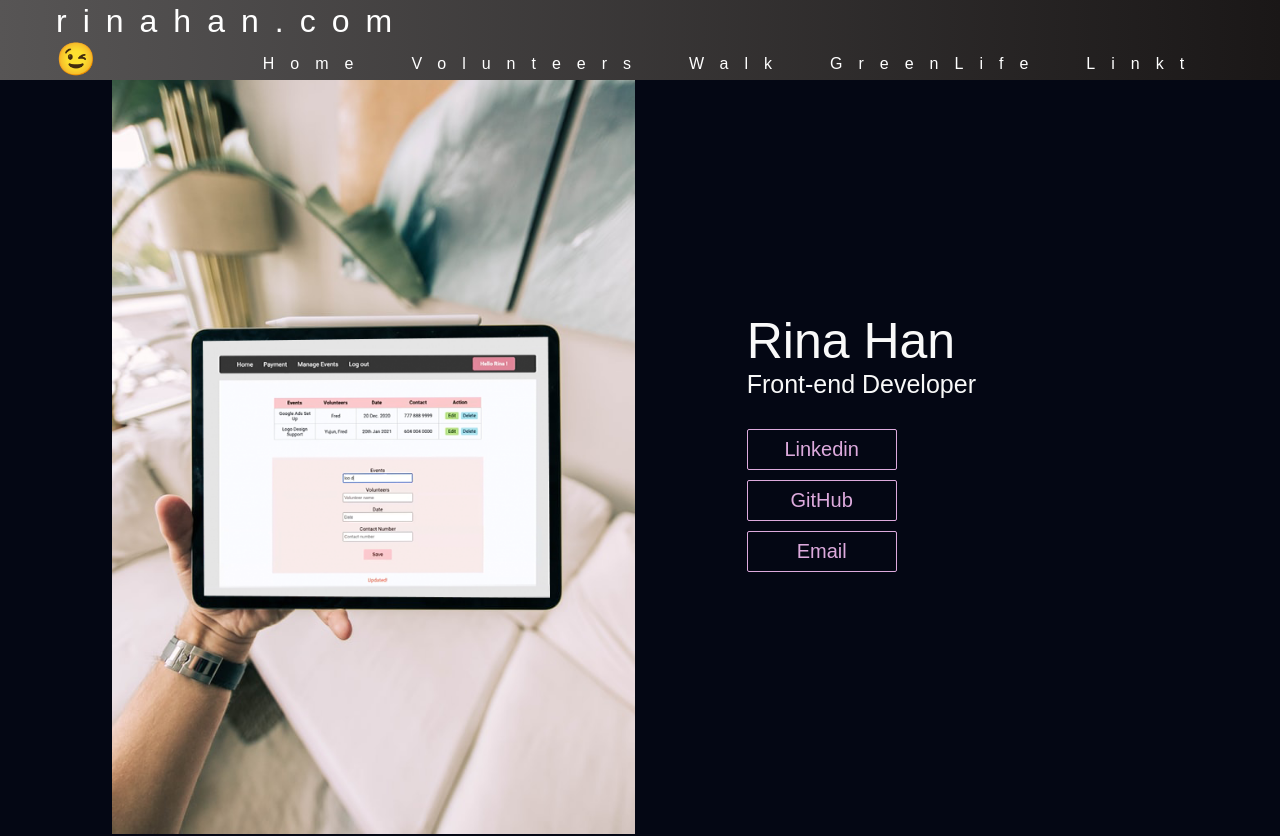
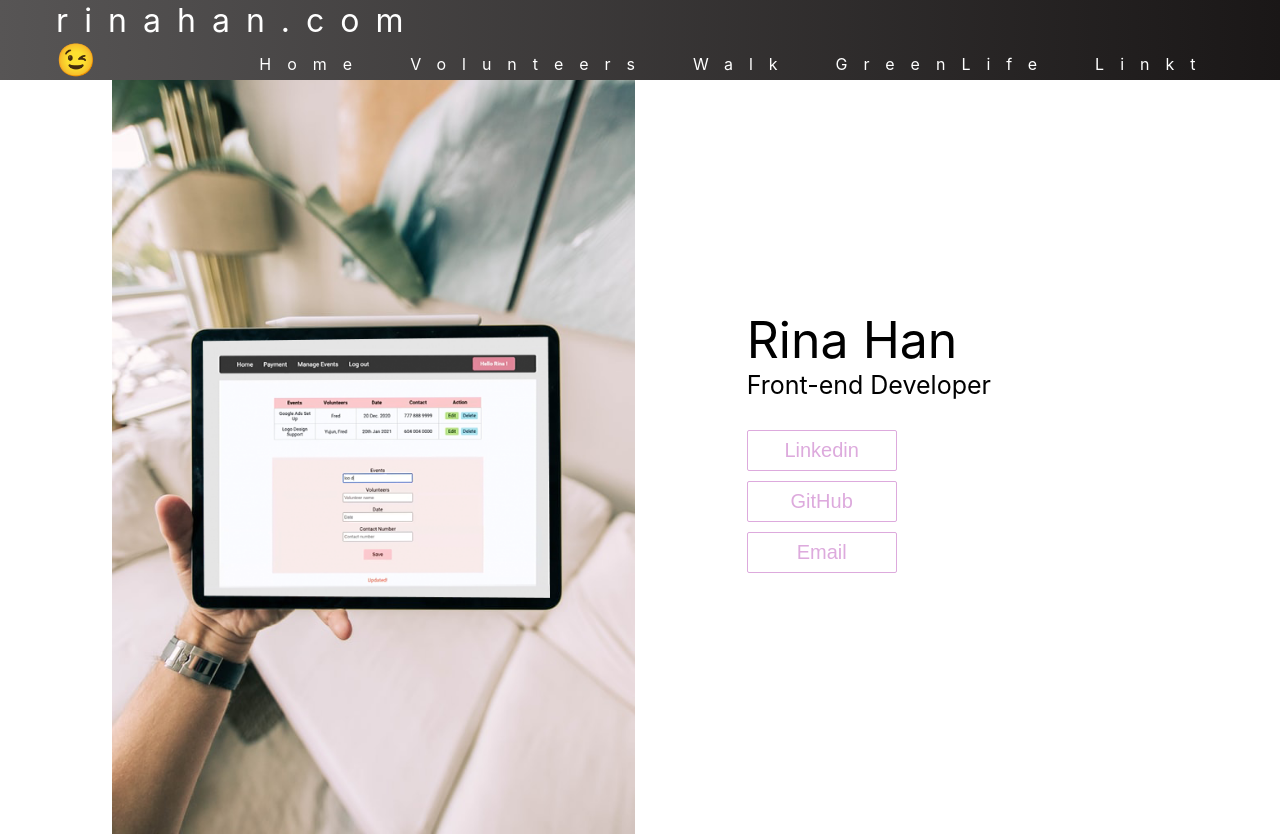
Before and after one commit to RinaHan/Portfolio-2024-Version, a React (Create React App) app: page / in a window 1280 px wide. Shown: the top 836 px of the page. Built offline with nearby package versions, Linux system fonts and the light colour scheme.

Commit message:
Volunteers page completed

```diff
--- a/src/App.css
+++ b/src/App.css
@@ -1,4 +1,4 @@
-body {
+/* body {
   background-color: #040714;
   color: #f9f9f9;
   font-family: Avenir-Roman, sans-serif;
@@ -9,4 +9,4 @@ body {
 a {
   color: #f9f9f9;
   text-decoration: none;
-}
+} */
--- a/src/App.js
+++ b/src/App.js
@@ -1,21 +1,32 @@
 import logo from "./logo.svg";
 import "./App.css";
-import { Route, Routes } from "react-router-dom";
+import { Outlet, Route, Routes } from "react-router-dom";
 import Home from "./pages/Home";
 import Volunteers from "./pages/Volunteers";
 import Walk from "./pages/Walk";
 import GreenLife from "./pages/GreenLife";
 import Linkt from "./pages/Linkt";
+import Navbar from "./components/Navbar";
 
+const Layout = () => {
+  return (
+    <div>
+      <Navbar />
+      <Outlet />
+    </div>
+  );
+};
 function App() {
   return (
     <div className='App'>
       <Routes>
-        <Route path='/' element={<Home />}/>
+        <Route path='/' element={<Layout />}>
+          <Route index element={<Home />} />
           <Route path='volunteers' element={<Volunteers />} />
-          <Route path='walk' element={<Walk />} />
-          <Route path=':greenLife' element={<GreenLife />} />
-          <Route path='Linkt' element={<Linkt />} />
+          {/* <Route path='walk' element={<Walk />} /> */}
+          {/* <Route path='greenLife' element={<GreenLife />} /> */}
+          {/* <Route path='Linkt' element={<Linkt />} /> */}
+        </Route>
       </Routes>
     </div>
   );
--- a/src/pages/Home.js
+++ b/src/pages/Home.js
@@ -8,7 +8,7 @@ import Navbar from "../components/Navbar";
 function Home() {
   return (
     <Container>
-      <Navbar/>
+      {/* <Navbar/> */}
       <HomeMain />
       <Cards />
       <Footer />
--- a/src/pages/Volunteers.js
+++ b/src/pages/Volunteers.js
@@ -4,6 +4,7 @@ import React from "react";
 // import "./Project";
 // import { Link } from "react-router-dom";
 import Project from "../components/Project";
+import Footer from "../components/Footer";
 
 function Volunteers(props) {
   return (
@@ -28,6 +29,7 @@ function Volunteers(props) {
         projectSrc2='images/volun2.png'
         projectSrc3='images/volun3.png'
       />
+      <Footer />
       {/* </div> */}
     </div>
   );
```
Also changed, not shown: 1 other file (tests, documents, lock files or other folders). Lines whose indentation alone changed are shown as unchanged.
